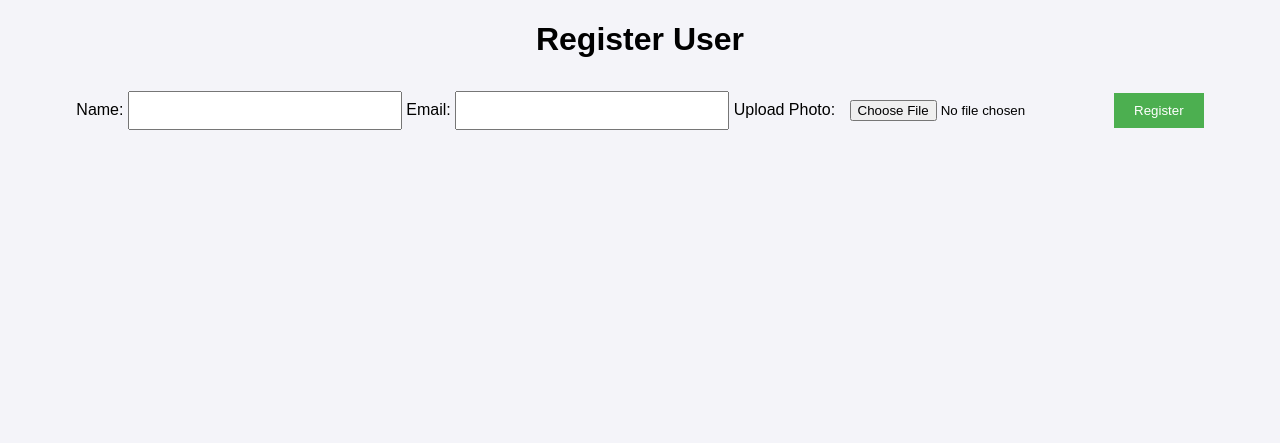
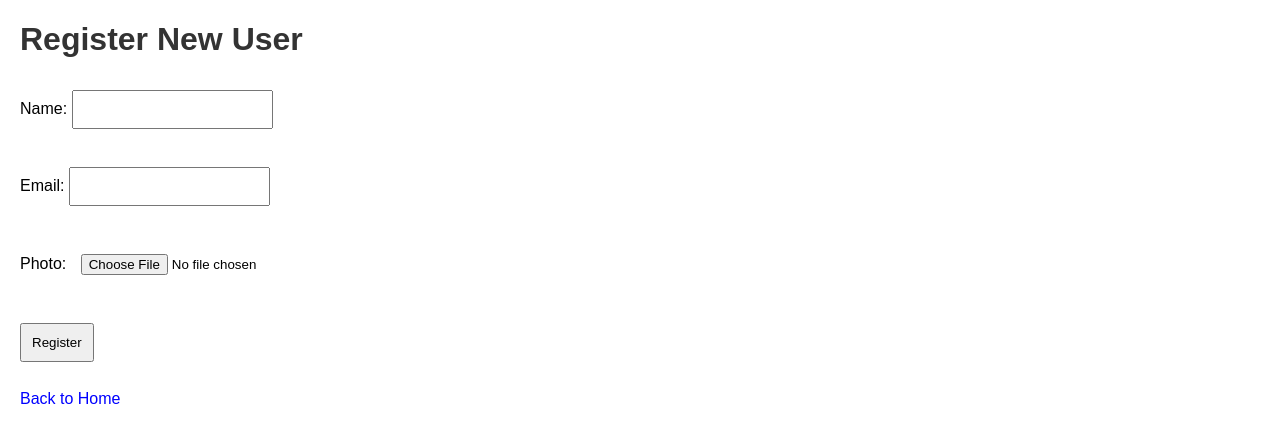
Before and after one commit to cloudlifetechie/online-shop, a PHP site: page /register.php in a window 1280 px wide. Shown: the top 443 px of the page. Run offline with PHP 8.4, Linux system fonts and the light colour scheme.

Commit message:
php application

```diff
--- a/assets/css/style.css
+++ /dev/null
@@ -1,48 +0,0 @@
-body {
-    font-family: Arial, sans-serif;
-    margin: 0;
-    padding: 0;
-    background-color: #f4f4f9;
-    text-align: center;
-}
-
-h2 {
-    color: #333;
-}
-
-form input {
-    width: 250px;
-    padding: 10px;
-    margin: 10px 0;
-}
-
-form button {
-    padding: 10px 20px;
-    background-color: #4CAF50;
-    color: white;
-    border: none;
-    cursor: pointer;
-}
-
-form button:hover {
-    background-color: #45a049;
-}
-
-table {
-    width: 80%;
-    margin: 20px auto;
-    border-collapse: collapse;
-}
-
-table, th, td {
-    border: 1px solid #ddd;
-}
-
-th, td {
-    padding: 10px;
-    text-align: center;
-}
-
-th {
-    background-color: #f2f2f2;
-}
--- a/db.php
+++ /dev/null
@@ -1,14 +0,0 @@
-<?php
-$servername = "localhost";
-$username = "root"; // your database username
-$password = ""; // your database password
-$dbname = "user_registration";
-
-// Create connection
-$conn = new mysqli($servername, $username, $password, $dbname);
-
-// Check connection
-if ($conn->connect_error) {
-    die("Connection failed: " . $conn->connect_error);
-}
-?>
--- a/register.php
+++ b/register.php
@@ -1,87 +1,26 @@
-<?php
-include('db.php');
-
-if ($_SERVER['REQUEST_METHOD'] == 'POST') {
-    $name = $_POST['name'];
-    $email = $_POST['email'];
-
-    // Handle file upload
-    $target_dir = "uploads/";
-    $target_file = $target_dir . basename($_FILES["photo"]["name"]);
-    $uploadOk = 1;
-    $imageFileType = strtolower(pathinfo($target_file, PATHINFO_EXTENSION));
-
-    // Check if image file is an actual image or fake image
-    if (isset($_POST["submit"])) {
-        $check = getimagesize($_FILES["photo"]["tmp_name"]);
-        if ($check !== false) {
-            $uploadOk = 1;
-        } else {
-            echo "File is not an image.";
-            $uploadOk = 0;
-        }
-    }
-
-    // Check if file already exists
-    if (file_exists($target_file)) {
-        echo "Sorry, file already exists.";
-        $uploadOk = 0;
-    }
-
-    // Check file size (limit to 2MB)
-    if ($_FILES["photo"]["size"] > 2000000) {
-        echo "Sorry, your file is too large.";
-        $uploadOk = 0;
-    }
-
-    // Allow certain file formats
-    if ($imageFileType != "jpg" && $imageFileType != "png" && $imageFileType != "jpeg" && $imageFileType != "gif") {
-        echo "Sorry, only JPG, JPEG, PNG & GIF files are allowed.";
-        $uploadOk = 0;
-    }
-
-    // Check if $uploadOk is set to 0 by an error
-    if ($uploadOk == 0) {
-        echo "Sorry, your file was not uploaded.";
-    } else {
-        if (move_uploaded_file($_FILES["photo"]["tmp_name"], $target_file)) {
-            // Insert user data into the database
-            $sql = "INSERT INTO users (name, email, photo) VALUES ('$name', '$email', '$target_file')";
-            if ($conn->query($sql) === TRUE) {
-                echo "User registered successfully!";
-            } else {
-                echo "Error: " . $sql . "<br>" . $conn->error;
-            }
-        } else {
-            echo "Sorry, there was an error uploading your file.";
-        }
-    }
-}
-?>
-
 <!DOCTYPE html>
 <html lang="en">
 <head>
     <meta charset="UTF-8">
     <meta name="viewport" content="width=device-width, initial-scale=1.0">
-    <title>User Registration</title>
-    <link rel="stylesheet" href="assets/css/style.css">
+    <title>Register New User</title>
+    <link rel="stylesheet" href="style.css">
 </head>
 <body>
-    <div class="container">
-        <h1>Register User</h1>
-        <form action="register.php" method="POST" enctype="multipart/form-data">
-            <label for="name">Name:</label>
-            <input type="text" name="name" required>
+    <h1>Register New User</h1>
+    <form action="register_user.php" method="post" enctype="multipart/form-data">
+        <label for="name">Name:</label>
+        <input type="text" id="name" name="name" required><br><br>
 
-            <label for="email">Email:</label>
-            <input type="email" name="email" required>
+        <label for="email">Email:</label>
+        <input type="email" id="email" name="email" required><br><br>
 
-            <label for="photo">Upload Photo:</label>
-            <input type="file" name="photo" required>
+        <label for="photo">Photo:</label>
+        <input type="file" id="photo" name="photo" required><br><br>
 
-            <button type="submit" name="submit">Register</button>
-        </form>
-    </div>
+        <button type="submit">Register</button>
+    </form>
+    <br>
+    <a href="index.php">Back to Home</a>
 </body>
 </html>
--- /dev/null
+++ b/style.css
@@ -0,0 +1,32 @@
+body {
+    font-family: Arial, sans-serif;
+    margin: 20px;
+}
+
+h1 {
+    color: #333;
+}
+
+form input, form button {
+    padding: 10px;
+    margin: 10px 0;
+}
+
+table {
+    width: 100%;
+    border-collapse: collapse;
+}
+
+table th, table td {
+    padding: 10px;
+    border: 1px solid #ccc;
+}
+
+img {
+    border-radius: 50%;
+}
+
+a {
+    text-decoration: none;
+    color: blue;
+}
```
Also changed, not shown: index.php (+5 -8 lines), register_user.php (added, +41 -0 lines), view_user.php (added, +58 -0 lines).
